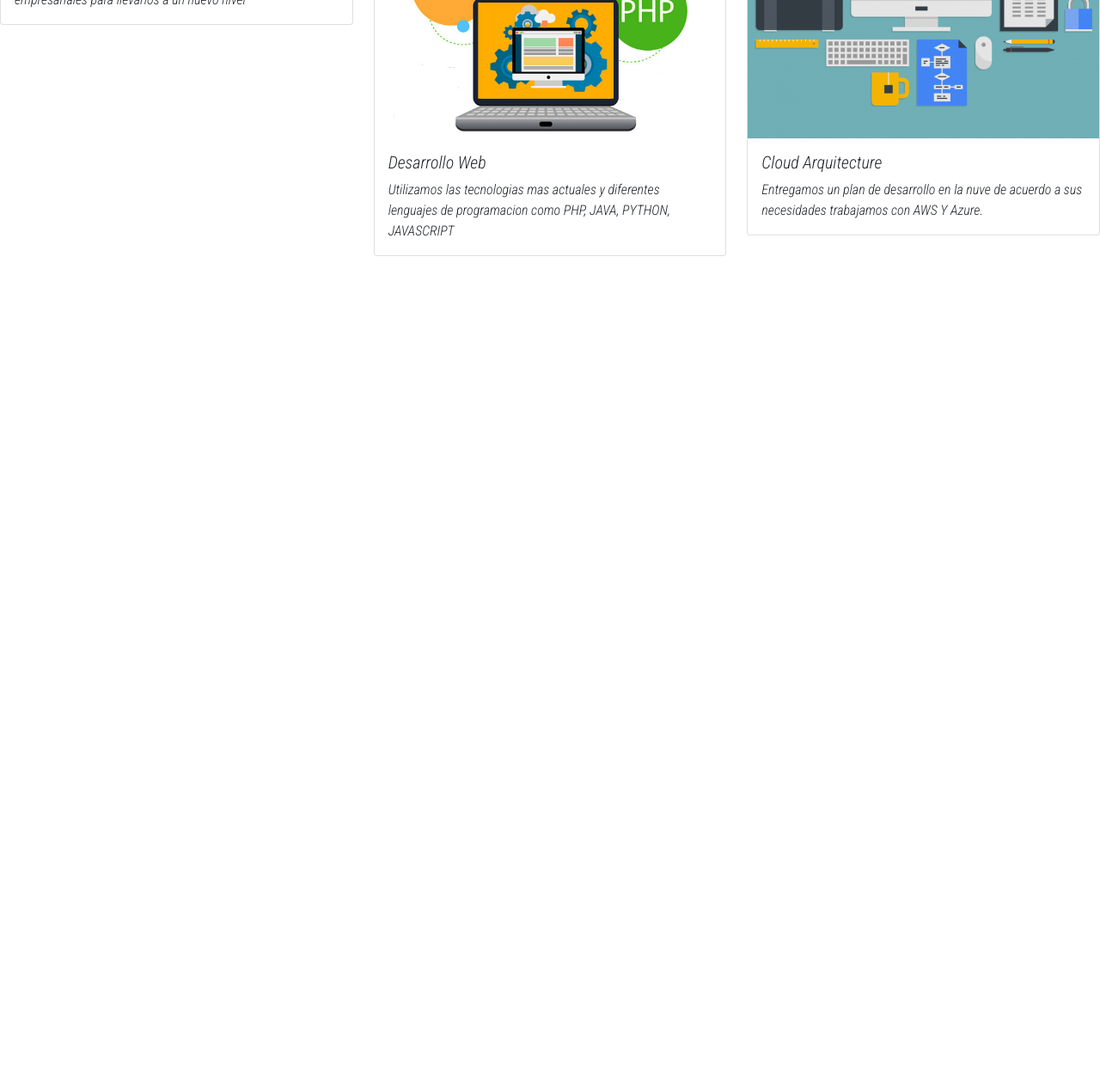
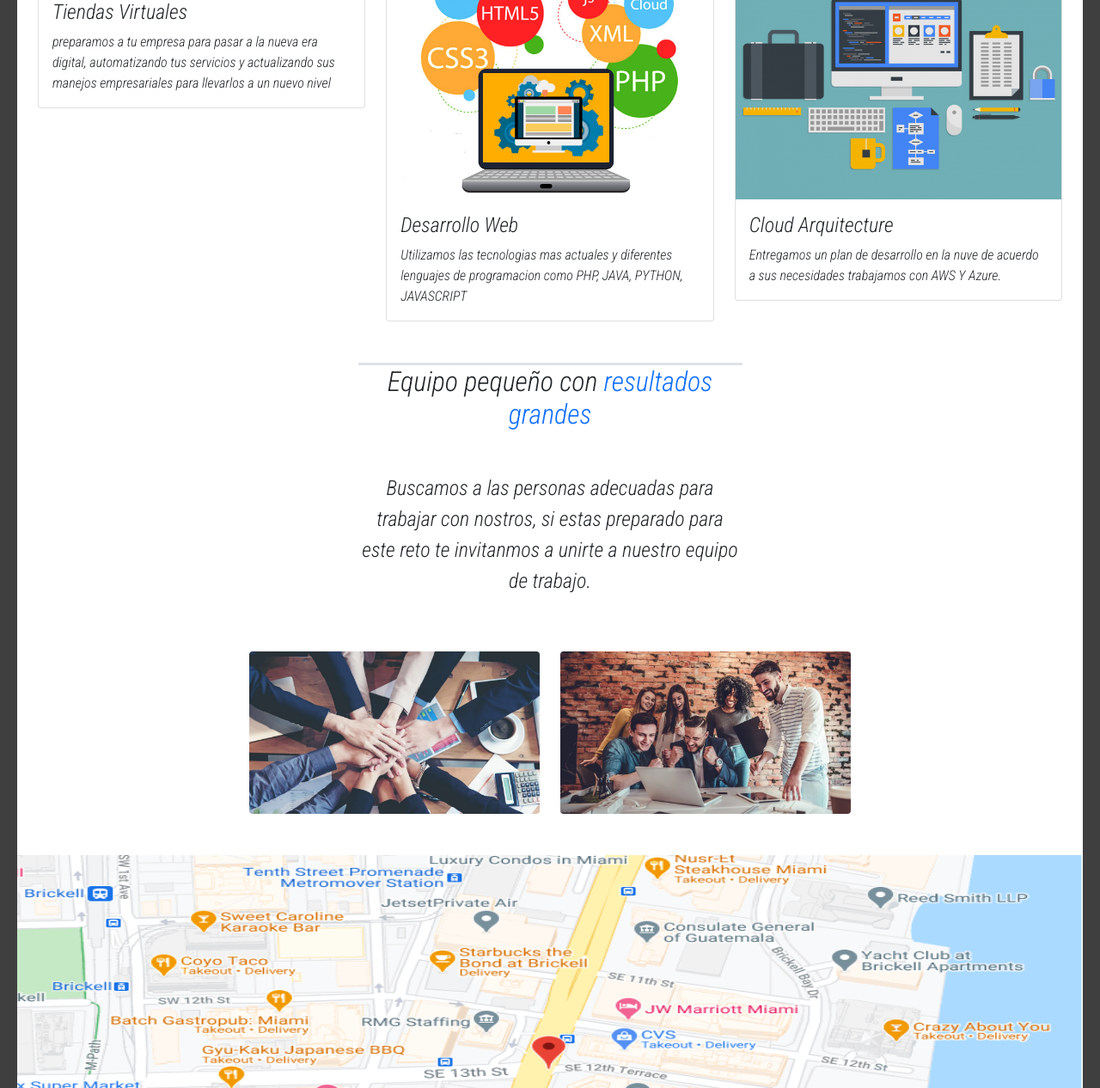
Before and after one commit to FelipeGonzalezValderrama/GTweb, a plain HTML site: page index.html in a window 1280 px wide. Shown: the part 1106-2372 px from the top of the page at 86% size. Before the commit the page ends 1404 px from the top, so only its background shows below. Drawn offline with nearby package versions, Linux system fonts and the light colour scheme.

Commit message:
arregflos e imagenes

```diff
--- a/css/main.css
+++ b/css/main.css
@@ -1,6 +1,9 @@
 @import url("https://fonts.googleapis.com/css2?family=Roboto+Condensed:ital,wght@1,300&display=swap");
 
-
+html {
+    border: 20px solid #3f3f3f;
+    min-height: 100%;
+}
 
 body {
     font-family: "Roboto Condensed", sans-serif;
@@ -8,13 +11,13 @@ body {
 
 /*-------------------MENU------------------*/
 
-#menu li > a {
+#menu li>a {
     font-size: 18px;
     font-weight: bold;
     color: #3f3f3f;
 }
 
-#menu form > button {
+#menu form>button {
     font-size: 18px;
     font-weight: bolder;
 }
@@ -22,13 +25,22 @@ body {
 /*-----------Carrousel Slider------------*/
 
 .carousel-inner {
-
     max-height: 39rem;
 }
 
 /*----------------Intro----------------------*/
 
 /*   Pantalla sm*/
-@media (max-width:768px){
+@media (max-width: 768px) {
+    #intro, #equipo{
+        width: 90% !important;
+    }
 
 }
+
+.mapa {
+    background: url(../Img/mapa.png);
+    width: 100%;
+    height: 500px;
+
+}
--- a/index.html
+++ b/index.html
@@ -83,7 +83,7 @@
                     <img src="Img/java-25-anos-1000x600.jpg" class="d-block w-100" alt="slide1" />
                 </div>
                 <div class="carousel-item" data-bs-interval="3000">
-                    <img src="Img/1371258415324.jpg" class="d-block w-100" alt="side2" />
+                    <img src="Img/1371258415324.jpg" class="d-block w-100 " alt="side2" />
                 </div>
                 <div class="carousel-item" data-bs-interval="3000">
                     <img src="Img/blog-herra-sec.jpg" class="d-block w-100" alt="slide3" />
@@ -103,7 +103,7 @@
     </section>
 
     <!--  INTRO    -->
-    <br />
+    <br><br>
     <section class="w-50 mx-auto text-center" id="intro">
         <h1 class="border-top border-3">
             Una agencia unica para tus necesidades de<span class="text-primary">
@@ -115,14 +115,16 @@
             y gestion de datos.
         </p>
     </section>
+    <br><br>
 
     <!-- Servicios Cards-->
-    <div class="row row-cols-1 row-cols-md-3 g-4">
-        <div class="col">
+    <section>
+        <div class="row row-cols-1 row-cols-md-3 g-4 px-4">
+            <div class="col-md">
                 <div class="card">
                     <img src="Img/diseno_web_con_wordpress-1.jpg" class="card-img-top" alt="img1" />
                     <div class="card-body">
-                    <h5 class="card-title">Tiendas Virtuales</h5>
+                        <h5 class="card-title fs-4">Tiendas Virtuales</h5>
                         <p class="card-text">
                             preparamos a tu empresa para pasar a la nueva era digital, automatizando tus servicios y
                             actualizando sus manejos empresariales para llevarlos a un nuevo nivel
@@ -130,30 +132,81 @@
                     </div>
                 </div>
             </div>
-        <div class="col">
+            <div class="col-md">
                 <div class="card">
                     <img src="Img/desarrollo-web.jpg" class="card-img-top" alt="img2" />
                     <div class="card-body">
-                    <h5 class="card-title">Desarrollo Web</h5>
+                        <h5 class="card-title fs-4">Desarrollo Web</h5>
                         <p class="card-text">
-                        Utilizamos las tecnologias mas actuales y diferentes lenguajes de programacion como PHP, JAVA,
+                            Utilizamos las tecnologias mas actuales y diferentes lenguajes de programacion como PHP,
+                            JAVA,
                             PYTHON, JAVASCRIPT
                         </p>
                     </div>
                 </div>
             </div>
-        <div class="col">
+            <div class="col-md">
                 <div class="card">
                     <img src="Img/image002-655x470.png" class="card-img-top" alt="img3" />
                     <div class="card-body">
-                    <h5 class="card-title">Cloud Arquitecture</h5>
+                        <h5 class="card-title fs-4">Cloud Arquitecture</h5>
                         <p class="card-text">
-                        Entregamos un plan de desarrollo en la nuve de acuerdo a sus necesidades trabajamos con AWS Y Azure.
+                            Entregamos un plan de desarrollo en la nuve de acuerdo a sus necesidades trabajamos con AWS
+                            Y
+                            Azure.
                         </p>
                     </div>
                 </div>
             </div>
         </div>
+    </section>
+    <br><br>
+    <!-- Acerca de Nosotros-->
+    <section>
+        <div class="col-sm-6 container-fluid">
+            <div class="w-75 m-auto text-center" id="equipo">
+                <h1 class="mb-5 fs-2 border-top border-3">Equipo pequeño con
+                    <span class="text-primary">resultados grandes</span>
+                </h1>
+                <p class="fs-4">Buscamos a las personas adecuadas para trabajar con nostros, si estas preparado para
+                    este reto te
+                    invitanmos a unirte a nuestro equipo de trabajo.</p>
+            </div>
+        </div>
+        <div class="row col-7 sm-6 m-auto">
+            <div class="col-6 sm-5 mt-5">
+                <img src="Img/Formacion-de-equipos-de-trabajo.webp" class="rounded mx-auto d-block img-fluid"
+                    alt="equipo1">
+            </div>
+            <div class="col-6 sm-5 mt-5">
+                <img src="Img/equipo.webp" class="rounded mx-auto d-block img-fluid" alt="equipo2">
+            </div>
+        </div>
+    </section>
+    <br><br>
+
+    <!-- direccion mapa-->
+    <section>
+        <div id="local">
+            <div>
+            <img id="mapa" src="Img/mapa.png" width="100%" height="500px"  alt="">
+        </div>
+            <div class="wrapper">
+                <h2></h2>
+                <h2></h2>
+                <p></p>
+                <section>
+                    <div>
+                        <p></p>
+                        <p></p>
+                    </div>
+                    <div></div>
+                    <div></div>
+                </section>
+
+            </div>
+        </div>
+    </section>
 
     <script src="https://cdn.jsdelivr.net/npm/bootstrap@5.0.2/dist/js/bootstrap.bundle.min.js"
         integrity="sha384-MrcW6ZMFYlzcLA8Nl+NtUVF0sA7MsXsP1UyJoMp4YLEuNSfAP+JcXn/tWtIaxVXM"
```
Also changed, not shown: Img/Formacion-de-equipos-de-trabajo.webp (added), Img/descarga.jpg (added), Img/equipo.jpg (added), Img/equipo.webp (added), Img/mapa.png (added). Lines whose indentation alone changed are shown as unchanged.
